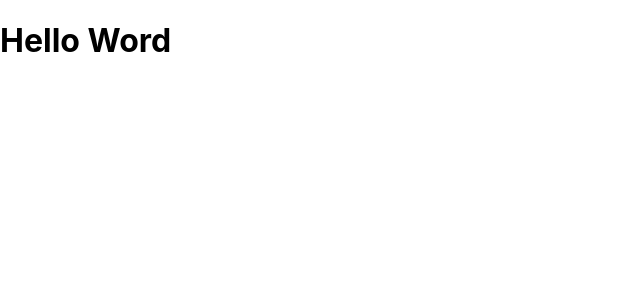
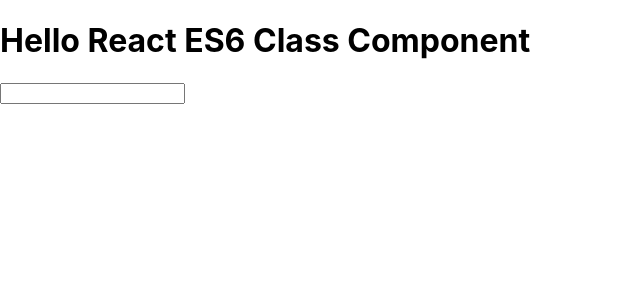
Before and after one commit to waiyakorn-space/react-function-component, a React (Create React App) app: page / in a window 1280 px wide. Shown: the top 300 px of the page, without its empty margins (0-640 px from the left). Built offline with nearby package versions, Linux system fonts and the light colour scheme.

Commit message:
Class Component

```diff
--- a/src/App.js
+++ b/src/App.js
@@ -1,32 +1,31 @@
-import {useState, useEffect, useRef, forwardRef} from 'react'
+import {Component,useState, useEffect} from 'react'
 
-import PropType from 'prop-types'
+export default class App extends Component {
+  constructor(props){
+    super(props);
 
-const App = () => {
-  const greeting = 'Hello Function Component!'
+    this.state = {
+      value: localStorage.getItem('myValueInLocalStorage') || ''
+    }
+  }
 
+  componentDidUpdate() {
+    localStorage.setItem('myValueInLocalStorage', this.state.value);
+  }
 
-  return (
-    <div className="App">
-      <Headline value={greeting}/>
+  onChange = event => {
+    this.setState({value: event.target.value})
+  }
 
-    </div>
-  );
+  render() {
+    return (
+      <div>
+        <h1>Hello React ES6 Class Component</h1>
+        <input type="text" value={this.state.value} onChange={this.onChange} />
+
+        <p>{this.state.value}</p>
+
+      </div>
+    )
+  }
 }
-
-const Headline = ({headline}) =>{
-
-  return (
-    <h1>{headline}</h1>
-  )
-}
-
-Headline.defaultProps ={
-  headline: "Hello Word"
-}
-
-
-
-
-
-export default App;
```
